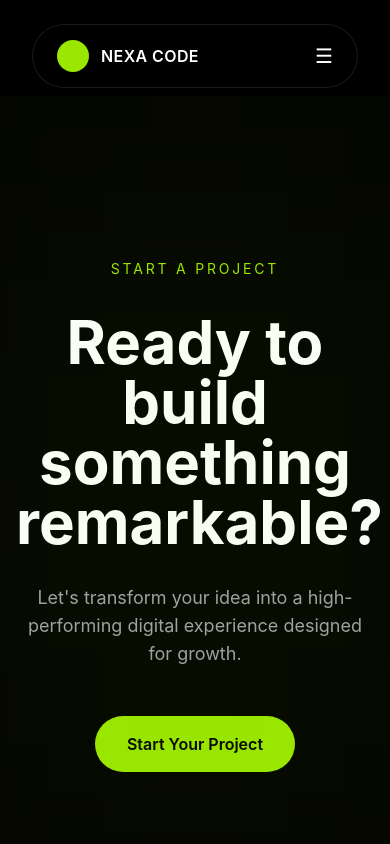
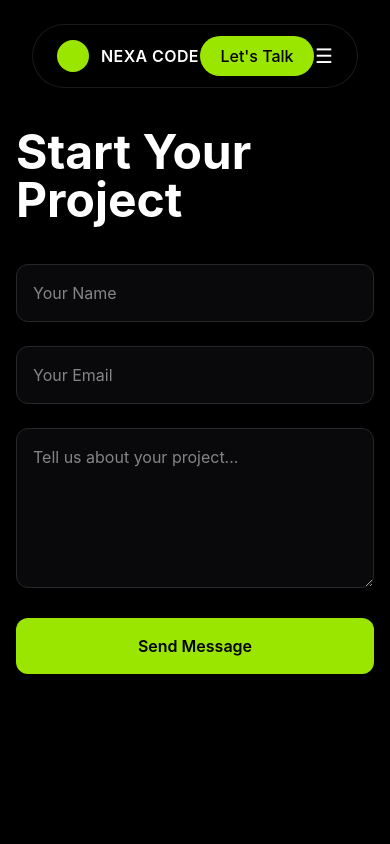
Before and after one commit to Siyamthanda-Mnyabiso/nexa-code, a React (Vite) app: page /contact in a window 390 px wide. Shown: the top 844 px of the page. Built offline with nearby package versions, Linux system fonts and the light colour scheme.

Commit message:
feat(hero): add random floating animation to View Work button

```diff
--- a/src/components/hero/HeroLeft.jsx
+++ b/src/components/hero/HeroLeft.jsx
@@ -1,6 +1,9 @@
 import { motion } from "framer-motion";
+import { useNavigate } from "react-router-dom";
 
 export default function HeroLeft() {
+    const navigate = useNavigate();
+
     return (
         <div className="z-10 max-w-xl">
             <motion.p
@@ -25,12 +28,41 @@ export default function HeroLeft() {
             </p>
 
             <div className="flex gap-4 mt-8">
-                <button className="bg-lime-400 text-black px-6 py-3">
-                    Start Project
+
+                {/* CTA 1 */}
+                <button
+                    onClick={() => navigate("/contact")}
+                    className="mt-10 px-8 py-4 bg-lime-400 text-black rounded-full"
+                >
+                    Start Your Project
                 </button>
-                <button className="border border-zinc-700 px-6 py-3">
+
+                {/* CTA 2 — FLOATING ANIMATED */}
+                <motion.button
+                    onClick={() => {
+                        document.getElementById("work")?.scrollIntoView({
+                            behavior: "smooth",
+                            block: "start",
+                        });
+                    }}
+                    animate={{
+                        x: [0, 20, -15, 10, 0],
+                        y: [0, -15, 10, -20, 0],
+                        rotate: [0, 2, -2, 1, 0],
+                    }}
+                    transition={{
+                        duration: 8,
+                        repeat: Infinity,
+                        ease: "easeInOut",
+                    }}
+                    whileHover={{
+                        scale: 1.08,
+                    }}
+                    className="border border-zinc-700 px-6 py-3 rounded-full"
+                >
                     View Work
-                </button>
+                </motion.button>
+
             </div>
         </div>
     );
--- a/src/components/layout/Navbar.jsx
+++ b/src/components/layout/Navbar.jsx
@@ -1,9 +1,11 @@
 import { useState } from "react";
 import { motion } from "framer-motion";
 import Container from "./Container";
+import { useNavigate } from "react-router-dom";
 
 export default function Navbar() {
     const [open, setOpen] = useState(false);
+    const navigate = useNavigate();
 
     return (
         <motion.header
@@ -24,39 +26,23 @@ export default function Navbar() {
                         </span>
                     </div>
 
-                    {/* Navigation (Desktop) */}
+                    {/* Desktop Nav */}
                     <ul className="hidden lg:flex items-center gap-8 text-sm text-zinc-400">
-                        <li>
-                            <a href="#work" className="hover:text-white transition-colors">
-                                Work
-                            </a>
-                        </li>
-
-                        <li>
-                            <a href="#services" className="hover:text-white transition-colors">
-                                Services
-                            </a>
-                        </li>
-
-                        <li>
-                            <a href="#process" className="hover:text-white transition-colors">
-                                Process
-                            </a>
-                        </li>
-
-                        <li>
-                            <a href="#about" className="hover:text-white transition-colors">
-                                About
-                            </a>
-                        </li>
+                        <li><a href="#work">Work</a></li>
+                        <li><a href="#services">Services</a></li>
+                        <li><a href="#process">Process</a></li>
+                        <li><a href="#about">About</a></li>
                     </ul>
 
-                    {/* CTA (Desktop) */}
-                    <button className="hidden lg:block px-5 py-2 rounded-full bg-lime-400 text-black font-medium hover:scale-105 transition-transform">
+                    {/* CTA Desktop */}
+                    <button
+                        onClick={() => navigate("/contact")}
+                        className="px-5 py-2 rounded-full bg-lime-400 text-black font-medium hover:scale-105 transition-transform"
+                    >
                         Let's Talk
                     </button>
 
-                    {/* Mobile Menu Button */}
+                    {/* Mobile Toggle */}
                     <button
                         className="lg:hidden text-white text-xl"
                         onClick={() => setOpen(!open)}
@@ -64,16 +50,20 @@ export default function Navbar() {
                         ☰
                     </button>
 
-                    {/* Mobile Dropdown */}
+                    {/* Mobile Menu */}
                     {open && (
                         <div className="absolute top-20 left-0 w-full rounded-2xl border border-white/10 bg-black/90 backdrop-blur-xl p-6 flex flex-col gap-4 lg:hidden">
 
-                            <a href="#work" className="text-zinc-300">Work</a>
-                            <a href="#services" className="text-zinc-300">Services</a>
-                            <a href="#process" className="text-zinc-300">Process</a>
-                            <a href="#about" className="text-zinc-300">About</a>
+                            <a href="#work">Work</a>
+                            <a href="#services">Services</a>
+                            <a href="#process">Process</a>
+                            <a href="#about">About</a>
 
-                            <button className="mt-4 px-5 py-2 rounded-full bg-lime-400 text-black font-medium">
+                            {/* FIX ONLY HERE */}
+                            <button
+                                onClick={() => navigate("/contact")}
+                                className="mt-4 px-5 py-2 rounded-full bg-lime-400 text-black font-medium"
+                            >
                                 Let's Talk
                             </button>
 
--- a/src/components/sections/CTASection.jsx
+++ b/src/components/sections/CTASection.jsx
@@ -1,6 +1,9 @@
 import Container from "../layout/Container";
+import { useNavigate } from "react-router-dom";
 
 export default function CTASection() {
+    const navigate = useNavigate();
+
     return (
         <section className="py-40 relative overflow-hidden">
 
@@ -10,9 +13,9 @@ export default function CTASection() {
 
                 <div className="text-center max-w-4xl mx-auto">
 
-          <span className="text-lime-400 uppercase tracking-[0.2em] text-sm">
-            Start a Project
-          </span>
+                    <span className="text-lime-400 uppercase tracking-[0.2em] text-sm">
+                        Start a Project
+                    </span>
 
                     <h2 className="text-6xl lg:text-8xl font-bold mt-8 leading-none">
                         Ready to build something remarkable?
@@ -23,7 +26,11 @@ export default function CTASection() {
                         digital experience designed for growth.
                     </p>
 
-                    <button className="mt-12 px-8 py-4 rounded-full bg-lime-400 text-black font-semibold hover:scale-105 transition">
+                    {/* FIX ONLY HERE */}
+                    <button
+                        onClick={() => navigate("/contact")}
+                        className="mt-12 px-8 py-4 rounded-full bg-lime-400 text-black font-semibold hover:scale-105 transition"
+                    >
                         Start Your Project
                     </button>
 
--- a/src/pages/Contact.jsx
+++ b/src/pages/Contact.jsx
@@ -1,9 +1,73 @@
-import CTASection from "../components/sections/CTASection";
+import { useState } from "react";
+import Container from "../components/layout/Container";
 
 export default function Contact() {
+    const [form, setForm] = useState({
+        name: "",
+        email: "",
+        message: ""
+    });
+
+    const handleChange = (e) => {
+        setForm({ ...form, [e.target.name]: e.target.value });
+    };
+
+    const handleSubmit = (e) => {
+        e.preventDefault();
+
+        const mailtoLink = `mailto:YOUR_EMAIL@gmail.com?subject=New Project Request from ${form.name}&body=Name: ${form.name}%0AEmail: ${form.email}%0A%0A${form.message}`;
+
+        window.location.href = mailtoLink;
+    };
+
     return (
-        <div className="pt-24">
-            <CTASection fullPage />
-        </div>
+        <section className="py-32">
+            <Container>
+
+                <div className="max-w-2xl mx-auto">
+
+                    <h1 className="text-5xl font-bold mb-10">
+                        Start Your Project
+                    </h1>
+
+                    <form onSubmit={handleSubmit} className="space-y-6">
+
+                        <input
+                            name="name"
+                            placeholder="Your Name"
+                            onChange={handleChange}
+                            className="w-full p-4 bg-zinc-950 border border-zinc-800 rounded-xl"
+                            required
+                        />
+
+                        <input
+                            name="email"
+                            placeholder="Your Email"
+                            onChange={handleChange}
+                            className="w-full p-4 bg-zinc-950 border border-zinc-800 rounded-xl"
+                            required
+                        />
+
+                        <textarea
+                            name="message"
+                            placeholder="Tell us about your project..."
+                            onChange={handleChange}
+                            className="w-full p-4 h-40 bg-zinc-950 border border-zinc-800 rounded-xl"
+                            required
+                        />
+
+                        <button
+                            type="submit"
+                            className="w-full py-4 bg-lime-400 text-black rounded-xl font-semibold hover:scale-[1.02] transition"
+                        >
+                            Send Message
+                        </button>
+
+                    </form>
+
+                </div>
+
+            </Container>
+        </section>
     );
 }
```
